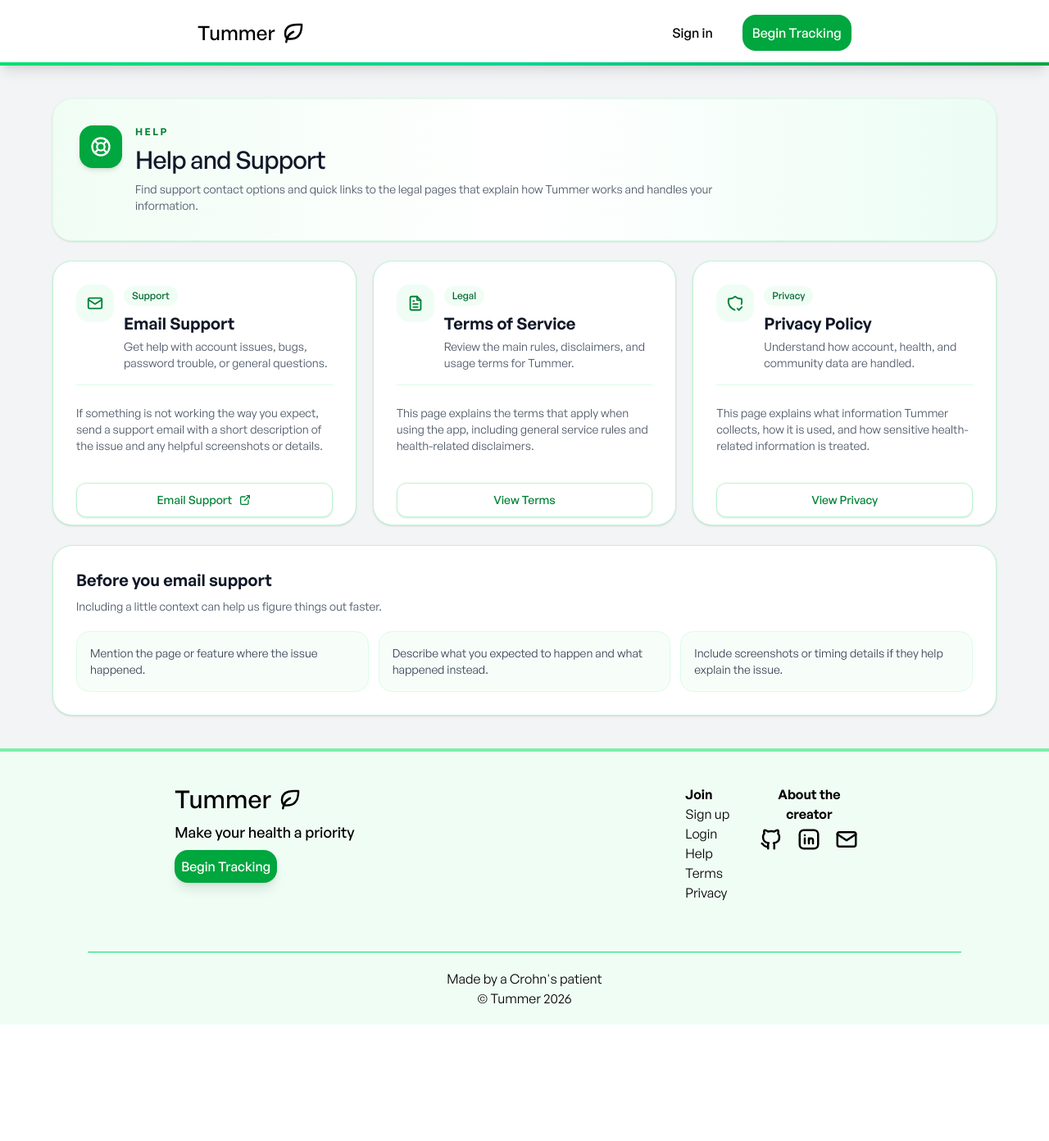
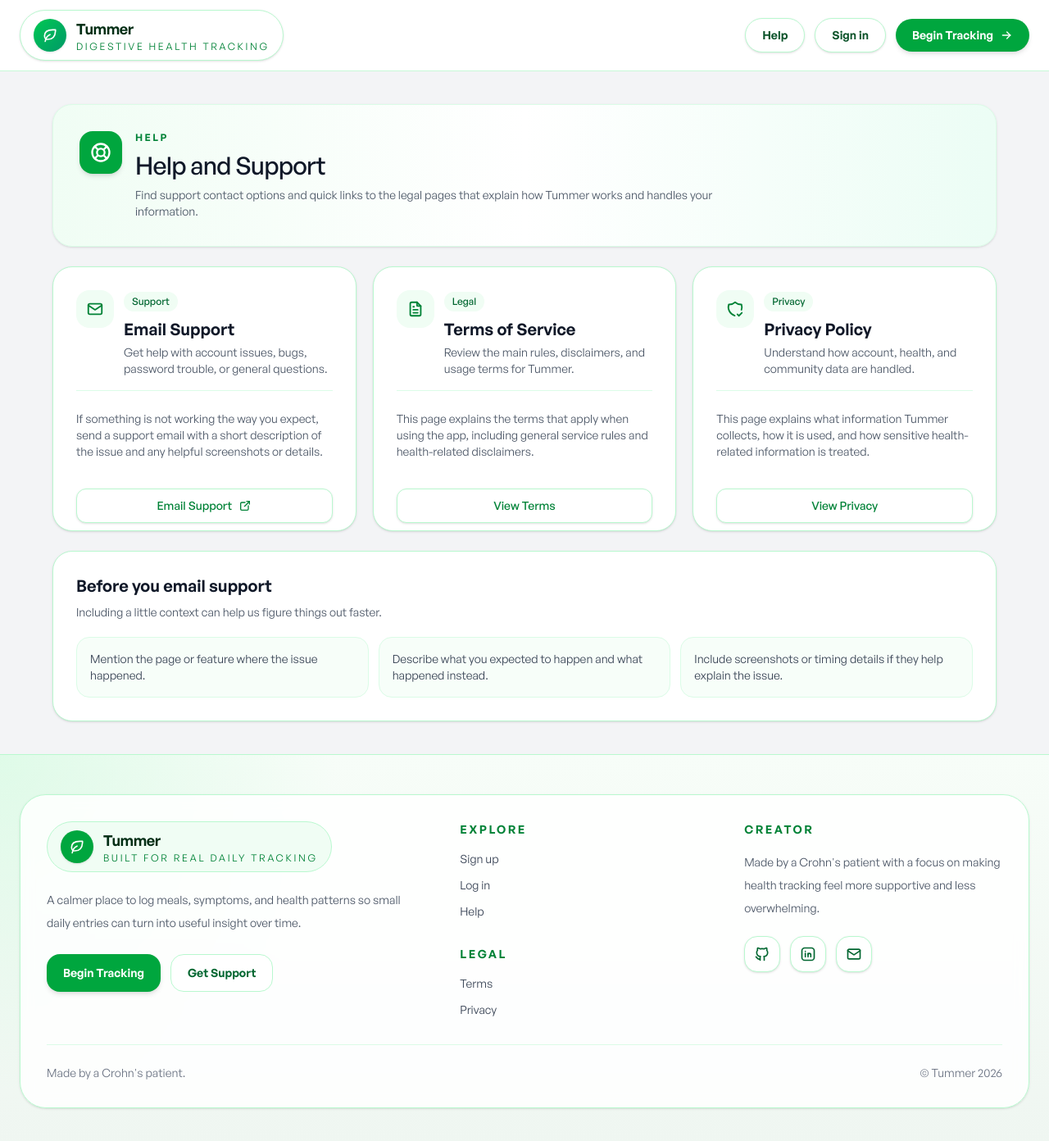
Before and after one commit to MartinGV10/Tummer, a Next.js app: page /help in a window 1280 px wide. Shown: the top 1392 px of the page at 82% size. Before the commit the page ends 1250 px from the top, so only its background shows below. Built offline with nearby package versions, Linux system fonts and the light colour scheme; no server answers; what @radix-ui/themes would draw is missing.

Commit message:
Updated nav and footer

```diff
--- a/app/Footer.tsx
+++ b/app/Footer.tsx
@@ -1,46 +1,125 @@
-import React from 'react'
-import { IconBrandGithub, IconBrandLinkedin, IconMail, IconLeaf } from '@tabler/icons-react';
+import Link from 'next/link'
+import { IconBrandGithub, IconBrandLinkedin, IconLeaf, IconMail } from '@tabler/icons-react'
 
-const Footer = () => {
+const productLinks = [
+  { label: 'Sign up', href: '/signup' },
+  { label: 'Log in', href: '/login' },
+  { label: 'Help', href: '/help' },
+]
+
+const legalLinks = [
+  { label: 'Terms', href: '/terms' },
+  { label: 'Privacy', href: '/privacy' },
+]
+
+const socialLinks = [
+  { label: 'GitHub', href: 'https://github.com/MartinGV10', icon: IconBrandGithub },
+  { label: 'LinkedIn', href: 'https://linkedin.com/in/martin-ganen/', icon: IconBrandLinkedin },
+  { label: 'Email', href: 'mailto:martinganen10@gmail.com', icon: IconMail },
+]
+
+export default function Footer() {
   return (
-    <footer className='flex flex-col items-center justify-around bg-green-50 border-t-4 border-t-green-300 space-y-5'>
-        <div className='flex justify-around w-full mt-5 p-5'>
-            <div className='flex flex-col items-start space-y-2'>
-                <h1 className='text-3xl text-black font-medium flex items-center gap-2'>Tummer <IconLeaf size={30}></IconLeaf></h1>
-                <p className='font-medium text-lg'>Make your health a priority</p>
-                <a href='/signup' className='bg-green-600 p-2 rounded-2xl text-white font-medium cursor-pointer hover:bg-green-700 transition-all shadow-lg'>Begin Tracking</a>
+    <footer className="border-t border-green-200 bg-[radial-gradient(circle_at_top_left,_rgba(187,247,208,0.4),_transparent_30%),linear-gradient(to_bottom,_#f7fdf8,_#eff6f1)]">
+      <div className="mx-auto w-full max-w-7xl px-4 py-10 md:px-6 md:py-12">
+        <div className="rounded-[2rem] border border-green-200 bg-white/85 p-6 shadow-sm backdrop-blur-sm md:p-8">
+          <div className="grid gap-8 lg:grid-cols-[1.2fr_0.8fr_0.8fr]">
+            <div>
+              <div className="inline-flex items-center gap-3 rounded-full border border-green-200 bg-green-50 px-4 py-2 text-green-950">
+                <span className="inline-flex h-10 w-10 items-center justify-center rounded-full bg-green-600 text-white shadow-sm">
+                  <IconLeaf size={20} />
+                </span>
+                <span>
+                  <span className="block text-lg font-semibold tracking-tight">Tummer</span>
+                  <span className="block text-xs uppercase tracking-[0.22em] text-green-700">Built for real daily tracking</span>
+                </span>
+              </div>
+
+              <p className="mt-5 max-w-md text-sm leading-7 text-gray-600">
+                A calmer place to log meals, symptoms, and health patterns so small daily entries can turn into useful insight over time.
+              </p>
+
+              <div className="mt-6 flex flex-col gap-3 sm:flex-row">
+                <Link
+                  href="/signup"
+                  className="inline-flex items-center justify-center rounded-2xl bg-green-600 px-5 py-3 text-sm font-semibold text-white shadow-md transition-all hover:-translate-y-0.5 hover:bg-green-700"
+                >
+                  Begin Tracking
+                </Link>
+                <Link
+                  href="/help"
+                  className="inline-flex items-center justify-center rounded-2xl border border-green-200 bg-white px-5 py-3 text-sm font-semibold text-green-800 transition-all hover:-translate-y-0.5 hover:border-green-400 hover:bg-green-50"
+                >
+                  Get Support
+                </Link>
+              </div>
             </div>
 
-            <div className='flex justify-around w-1/5'>
-                <div>
-                    <h1 className='font-semibold'>Join</h1>
-                    <ul className='flex flex-col'>
-                        <a href='/signup' className='hover:text-green-700 transition-all cursor-pointer'>Sign up</a>
-                        <a href='/login' className='hover:text-green-700 transition-all cursor-pointer'>Login</a>
-                        <a href='/help' className='hover:text-green-700 transition-all cursor-pointer'>Help</a>
-                        <a href='/terms' className='hover:text-green-700 transition-all cursor-pointer'>Terms</a>
-                        <a href='/privacy' className='hover:text-green-700 transition-all cursor-pointer'>Privacy</a>
-                    </ul>
+            <div className="grid gap-8 sm:grid-cols-2 lg:grid-cols-1">
+              <div>
+                <h2 className="text-sm font-semibold uppercase tracking-[0.18em] text-green-700">Explore</h2>
+                <div className="mt-4 flex flex-col gap-3">
+                  {productLinks.map((link) => (
+                    <Link
+                      key={link.href}
+                      href={link.href}
+                      className="text-sm text-gray-700 transition-all hover:text-green-700"
+                    >
+                      {link.label}
+                    </Link>
+                  ))}
                 </div>
-                <div className='flex flex-col items-center text-center w-1/2'>
-                    <h1 className='font-semibold'>About the creator</h1>
-                    <div className='flex items-center justify-center gap-2'>
-                        <a target='_blank' href='https://github.com/MartinGV10'><IconBrandGithub  size={30} className='cursor-pointer hover:text-green-800 hover:bg-green-300 rounded-2xl p-1 box-content transition-all'></IconBrandGithub></a>
+              </div>
 
-                        <a target='_blank' href='https://linkedin.com/in/martin-ganen/'><IconBrandLinkedin size={30} className='cursor-pointer hover:text-green-800 hover:bg-green-300 rounded-2xl p-1 box-content transition-all'></IconBrandLinkedin></a>
+              <div>
+                <h2 className="text-sm font-semibold uppercase tracking-[0.18em] text-green-700">Legal</h2>
+                <div className="mt-4 flex flex-col gap-3">
+                  {legalLinks.map((link) => (
+                    <Link
+                      key={link.href}
+                      href={link.href}
+                      className="text-sm text-gray-700 transition-all hover:text-green-700"
+                    >
+                      {link.label}
+                    </Link>
+                  ))}
+                </div>
+              </div>
+            </div>
 
-                        <a target='_blank' href='mailto:martinganen10@gmail.com'><IconMail size={30} className='cursor-pointer hover:text-green-800 hover:bg-green-300 rounded-2xl p-1 box-content transition-all'></IconMail></a>
-                    </div>
-                </div>
+            <div>
+              <h2 className="text-sm font-semibold uppercase tracking-[0.18em] text-green-700">Creator</h2>
+              <p className="mt-4 text-sm leading-7 text-gray-600">
+                Made by a Crohn&apos;s patient with a focus on making health tracking feel more supportive and less overwhelming.
+              </p>
+
+              <div className="mt-5 flex items-center gap-3">
+                {socialLinks.map((link) => {
+                  const Icon = link.icon
+
+                  return (
+                    <a
+                      key={link.href}
+                      href={link.href}
+                      target="_blank"
+                      rel="noreferrer"
+                      aria-label={link.label}
+                      className="inline-flex h-11 w-11 items-center justify-center rounded-2xl border border-green-200 bg-white text-green-800 shadow-sm transition-all hover:-translate-y-0.5 hover:border-green-400 hover:bg-green-50"
+                    >
+                      <Icon size={20} />
+                    </a>
+                  )
+                })}
+              </div>
             </div>
+          </div>
+
+          <div className="mt-8 flex flex-col gap-2 border-t border-green-100 pt-6 text-sm text-gray-500 md:flex-row md:items-center md:justify-between">
+            <p>Made by a Crohn&apos;s patient.</p>
+            <p>&copy; Tummer {new Date().getFullYear()}</p>
+          </div>
         </div>
-
-        <div className='flex flex-col items-center mt-5 border-t w-5/6 border-t-green-400 p-5'>
-            <p>Made by a Crohn&apos;s patient</p>
-            <p>&copy; Tummer {new Date().getFullYear()}</p>
-        </div>
+      </div>
     </footer>
   )
 }
-
-export default Footer
--- a/app/Nav.tsx
+++ b/app/Nav.tsx
@@ -1,31 +1,53 @@
 'use client'
+
 import Link from 'next/link'
-import React from 'react'
-import classnames from 'classnames'
-import { IconLeaf } from '@tabler/icons-react'
+import classNames from 'classnames'
+import { IconArrowRight, IconLeaf } from '@tabler/icons-react'
 
-const Nav = () => {
-  const links = [
-    { label: 'Sign in', href: '/login'},
-    { label: 'Begin Tracking', href: '/signup'},
-    // { label: '', href: ''},
-  ]
+const links = [
+  { label: 'Help', href: '/help', variant: 'secondary' as const },
+  { label: 'Sign in', href: '/login', variant: 'secondary' as const },
+  { label: 'Begin Tracking', href: '/signup', variant: 'primary' as const },
+]
+
+export default function Nav() {
   return (
-    // <nav className='sticky top-0 z-50 flex items-center justify-around p-6 text-l border-b-4 border-green-500 shadow-lg font-medium bg-white'>
-    <nav className="
-        sticky top-0 z-50 flex items-center justify-around p-6 text-l font-medium bg-white shadow-lg after:absolute after:bottom-0 after:left-0 after:h-1 after:w-full after:bg-linear-to-r after:from-green-400 after:via-emerald-400 after:to-green-600
-      ">
+    <nav className="sticky top-0 z-50 border-b border-green-200/80 bg-white/90 backdrop-blur-xl">
+      <div className="mx-auto flex w-full max-w-7xl items-center justify-between gap-4 px-4 py-3 md:px-6">
+        <Link
+          href="/"
+          className="inline-flex items-center gap-3 rounded-full border border-green-200 bg-white px-4 py-2 text-green-950 shadow-sm transition-all hover:-translate-y-0.5 hover:border-green-300 hover:bg-green-50"
+        >
+          <span className="inline-flex h-10 w-10 items-center justify-center rounded-full bg-linear-to-br from-green-500 to-emerald-600 text-white shadow-sm">
+            <IconLeaf size={20} />
+          </span>
+          <span>
+            <span className="block text-lg font-semibold tracking-tight">Tummer</span>
+            <span className="block text-xs uppercase tracking-[0.22em] text-green-700">Digestive health tracking</span>
+          </span>
+        </Link>
 
-      <Link href='/' className='text-2xl flex gap-2 font-medium items-center'>Tummer <IconLeaf size={30}></IconLeaf></Link>
-      <ul className='space-x-6'>
-        {links.map(link => <Link key={link.href} href={link.href} className={classnames({
-          'bg-green-600 hover:bg-green-800 text-white': link.href === '/signup',
-          'hover:text-green-800': link.href === '/login',
-          'p-3 rounded-2xl transition-all text-black': true
-        })}>{link.label}</Link>)}
-      </ul>
+        <div className="flex items-center gap-2 md:gap-3">
+          {links.map((link) => (
+            <Link
+              key={link.href}
+              href={link.href}
+              className={classNames(
+                'inline-flex items-center justify-center rounded-full px-4 py-2.5 text-sm font-semibold transition-all md:px-5',
+                {
+                  'border border-green-200 bg-white text-green-900 shadow-sm hover:-translate-y-0.5 hover:border-green-400 hover:bg-green-50':
+                    link.variant === 'secondary',
+                  'bg-green-600 text-white shadow-md hover:-translate-y-0.5 hover:bg-green-700':
+                    link.variant === 'primary',
+                },
+              )}
+            >
+              {link.label}
+              {link.variant === 'primary' ? <IconArrowRight size={16} className="ml-2" /> : null}
+            </Link>
+          ))}
+        </div>
+      </div>
     </nav>
   )
 }
-
-export default Nav
```
